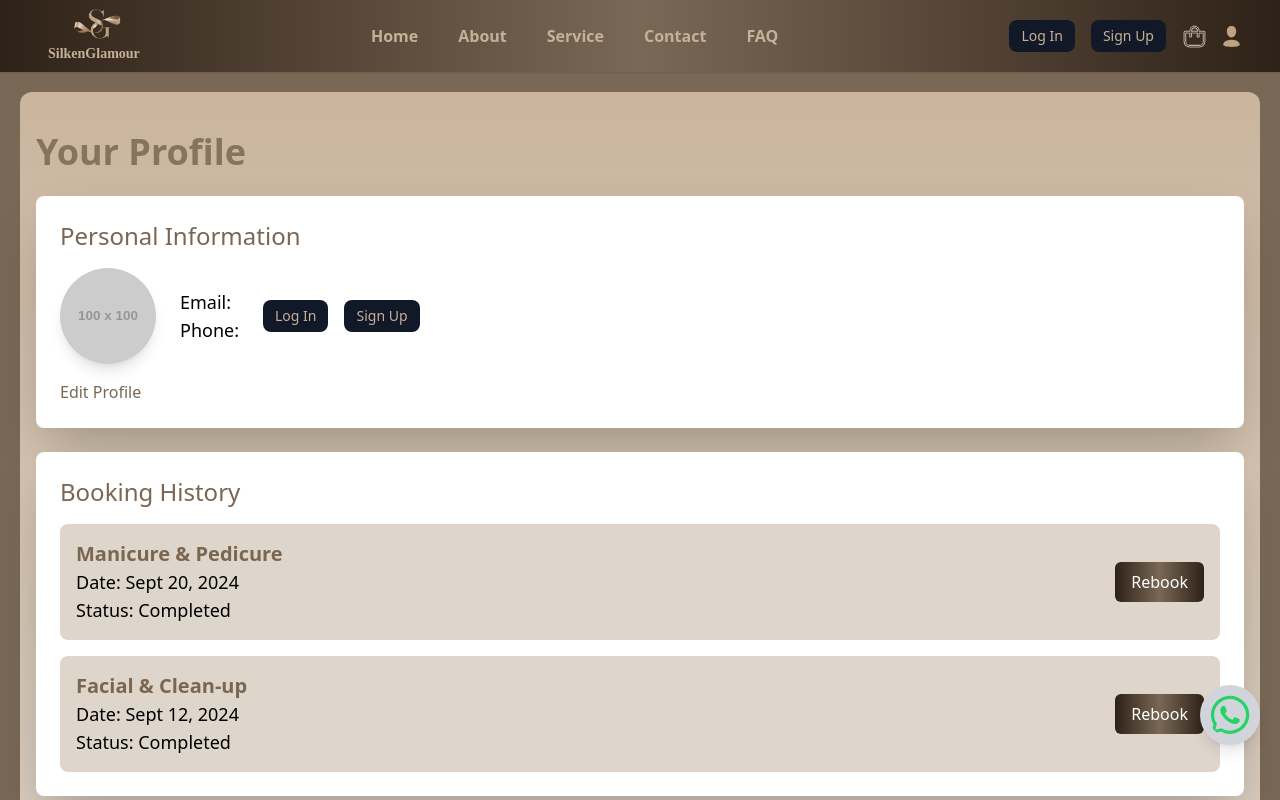
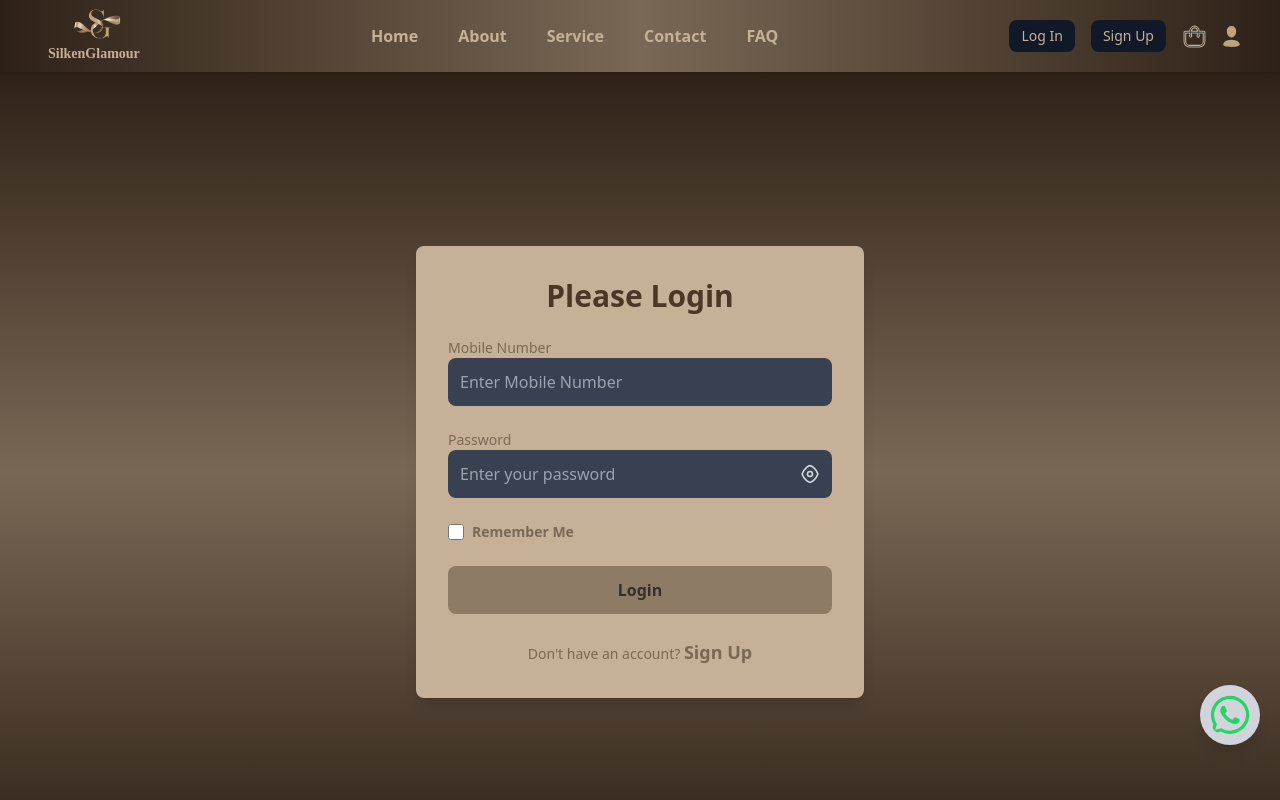
Before and after one commit to Harsh8118-ai/SilkenGlamour, a React (Vite) app in the folder Frontend/: page /profile in a window 1280 px wide. Shown: the top 800 px of the page. Built offline with nearby package versions, Linux system fonts and the light colour scheme.

Commit message:
Final Code

```diff
--- a/Frontend/src/components/Contact/LogIn.jsx
+++ b/Frontend/src/components/Contact/LogIn.jsx
@@ -71,7 +71,7 @@ const Login = () => {
         <div className="min-h-screen flex -mt-20 sm:mt-0 items-center justify-center bg-gradient-to-t from-[#2E2117] via-[#796855] to-[#2E2117] p-5">
             <div className="bg-MainBGColorYellow shadow-lg rounded-lg p-8 w-full max-w-md">
                 <h1 className="text-3xl font-semibold text-center text-[#4c3726] mb-6 animate-fadeIn">
-                    Salon Service Login
+                    Please Login
                 </h1>
                 <form className="space-y-6" onSubmit={handleSubmit}>
                     {/* Email */}
--- a/Frontend/src/components/Profile/Profile.jsx
+++ b/Frontend/src/components/Profile/Profile.jsx
@@ -1,6 +1,7 @@
 import React from 'react';
 import { Link } from 'react-router-dom';
 import { useAuth } from '../../Store/auth';
+import Login from '../Contact/LogIn';
 
 const Profile = () => {
   const { user } = useAuth();
@@ -9,6 +10,7 @@ const Profile = () => {
 
   return (
     <>
+    {isLoggedIn ?
       <div className='h-full w-screen bg-BGColorYellow p-5'>
         <div className="max-w-7xl mx-auto py-10 px-4 bg-gradient-to-b from-[#CBB59F] to-[#DED6CB] min-h-screen rounded-xl">
           {/* Heading */}
@@ -18,42 +20,25 @@ const Profile = () => {
           <div className="bg-white hidden sm:block shadow-2xl rounded-lg p-6 mb-6 transition-all duration-500 ease-in-out transform hover:scale-105">
             <h2 className="text-2xl font-medium mb-4 text-[#7A6752]">Personal Information</h2>
             <div className="flex items-center space-x-6">
-              <img
-                src="https://via.placeholder.com/100"
-                alt="Profile"
-                className="w-24 h-24 rounded-full shadow-lg hover:scale-110 transform transition duration-500"
-              />
+
               <div>
                 <h3 className="text-xl font-semibold text-[#7A6752]">{user.username}</h3>
+
                 <p className="text-lg text-black">Email: {user.email}</p>
                 <p className="text-lg text-black">Phone: {user.mobileNumber}</p>
               </div>
 
               {/* .............. LOG IN / LOG OUT .............. */}
               {/* WEB VIEW  */}
-              <div className="items-center sm:order-2 hidden sm:flex">
-                {isLoggedIn ? <Link
+              <div className="items-center sm:order-2 hidden sm:flex absolute flex-col gap-4 right-10">
+                 <Link
                   to="/contact/logout"
                   className="text-MainBGColorYellow hover:bg-MainBGColorYellow focus:ring-4 bg-gray-900 focus:ring-gray-600 font-medium rounded-lg text-sm px-4 sm:px-3 py-2 sm:py-1.5 mr-2 lg:mr-4 focus:outline-none hover:text-black"
                 >
                   Log Out
 
+
                 </Link>
-                  :
-                  <>
-                    <Link
-                      to="/contact/login"
-                      className="text-MainBGColorYellow hover:bg-MainBGColorYellow focus:ring-4 bg-gray-900 focus:ring-gray-600 font-medium rounded-lg text-sm px-4 sm:px-3 py-2 sm:py-1.5 mr-2 lg:mr-4 focus:outline-none hover:text-black"
-                    >
-                      Log In
-                    </Link>
-                    <Link
-                      to="/contact/signup"
-                      className="text-MainBGColorYellow hover:bg-MainBGColorYellow focus:ring-4 bg-gray-900 focus:ring-gray-600 font-medium rounded-lg text-sm px-4 sm:px-3 py-2 sm:py-1.5 mr-2 lg:mr-4 focus:outline-none hover:text-black"
-                    >
-                      Sign Up
-                    </Link>
-                  </>}
               </div>
 
             </div>
@@ -164,7 +149,8 @@ const Profile = () => {
               </div>
             </div>
           </div>
-        </div></div>
+        </div>
+        </div> : <Login /> }
     </>
   );
 };
```
